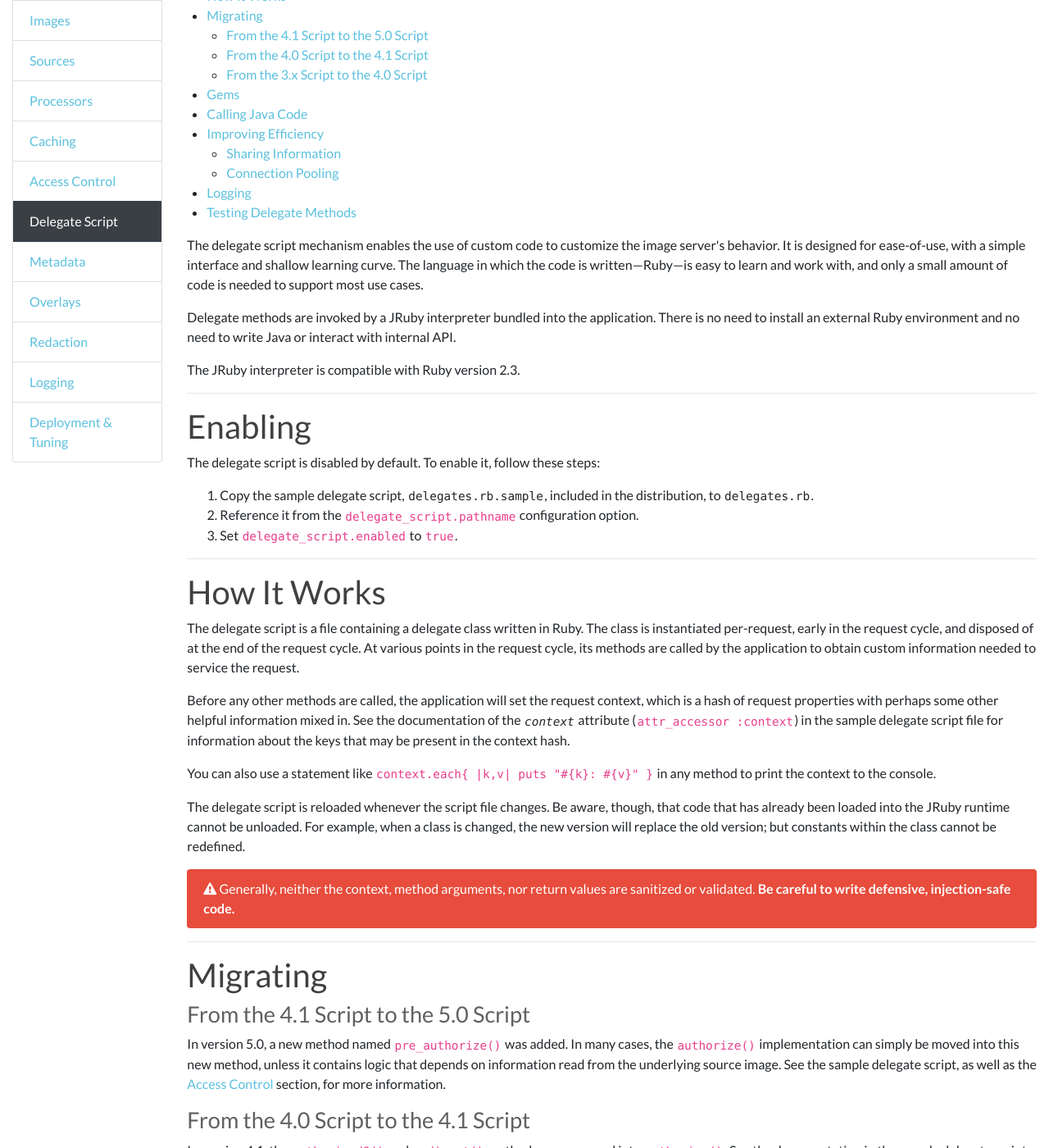
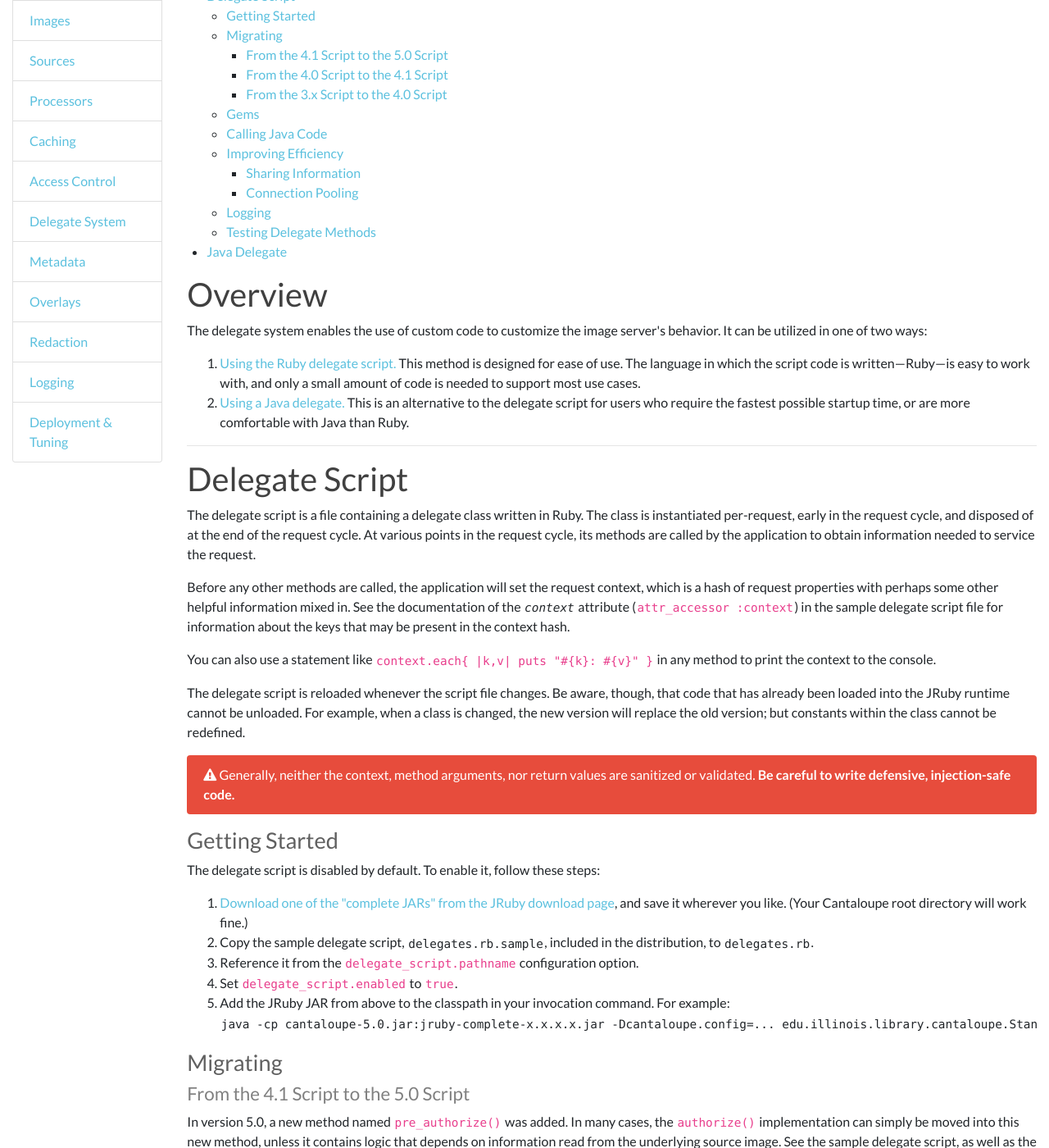
Before and after one commit to cantaloupe-project/cantaloupe-project.github.io, a Jekyll site: the page built from manual/5.0/delegate-system.html, in a window 1280 px wide and 1400 px high, scrolled down 283 px. Shown: the whole window at 82% size. Built offline with Jekyll 4.4.1, drawn with Linux system fonts in a browser that asks for light colours; nearby versions of some CDN libraries; some of the changed text lies outside the part shown.

Commit message:
Document the Java delegate

```diff
--- a/_includes/_manual/_5.0/toc.html
+++ b/_includes/_manual/_5.0/toc.html
@@ -17,7 +17,7 @@
 
     <a class="list-group-item list-group-item-action {% if page.title == 'Access Control' %} active {% endif %}" href="access-control.html">Access Control</a>
 
-    <a class="list-group-item list-group-item-action {% if page.title == 'Delegate Script' %} active {% endif %}" href="delegate-script.html">Delegate Script</a>
+    <a class="list-group-item list-group-item-action {% if page.title == 'Delegate Script' %} active {% endif %}" href="delegate-system.html">Delegate System</a>
 
     <a class="list-group-item list-group-item-action {% if page.title == 'Metadata' %} active {% endif %}" href="metadata.html">Metadata</a>
 
--- a/manual/5.0/access-control.html
+++ b/manual/5.0/access-control.html
@@ -32,7 +32,7 @@
 
 <h2 id="Delegate Methods">Delegate Methods</h2>
 
-<p>The <a href="delegate-script.html">delegate script</a> can be used to implement authorization logic ranging from simple to complex. The <span class="filename">delegates.rb.sample</span> file contains two delegate methods&mdash;<code>pre_authorize()</code> and <code>authorize()</code>&mdash;along with documentation of how they work. By default, they both return <code>true</code>, authorizing all requests.</p>
+<p>The <a href="delegate-system.html">delegate system</a> can be used to implement authorization logic ranging from simple to complex. The <span class="filename">delegates.rb.sample</span> file contains two delegate methods&mdash;<code>pre_authorize()</code> and <code>authorize()</code>&mdash;along with documentation of how they work. By default, they both return <code>true</code>, authorizing all requests.</p>
 
 <p><code>pre_authorize()</code> is a new method in version 5.0. It is called upon all requests to all public endpoints early in the request cycle, before any image has been accessed. This means that it cannot be used to implement authorization policy that depends on information about the source image. However, because it is invoked early, it <strong>should</strong> be used to implement all other authorization logic.</p>
 
--- a/manual/5.0/delegate-script.html
+++ b/manual/5.0/delegate-system.html
@@ -1,13 +1,15 @@
 ---
 layout: manual_5.0
-title: Delegate Script
+title: Delegate System
 ---
 
-<h1>Delegate Script</h1>
+<h1>Delegate System</h1>
 
 <ul class="toc">
-  <li><a href="#Enabling">Enabling</a></li>
-  <li><a href="#How%20It%20Works">How It Works</a></li>
+  <li><a href="#Overview">Overview</a></li>
+  <li><a href="#Delegate%20Script">Delegate Script</a>
+    <ul>
+      <li><a href="#Getting%20Started">Getting Started</a></li>
       <li><a href="#Migrating">Migrating</a>
         <ul>
           <li><a href="#MigratingFrom41To5">From the 4.1 Script to the 5.0 Script</a></li>
@@ -26,30 +28,24 @@
       <li><a href="#Logging">Logging</a></li>
       <li><a href="#Testing%20Delegate%20Methods">Testing Delegate Methods</a></li>
     </ul>
+  </li>
+  <li><a href="Java%20Delegate">Java Delegate</a></li>
+</ul>
 
-<p>The delegate script mechanism enables the use of custom code to customize the image server's behavior. It is designed for ease-of-use, with a simple interface and shallow learning curve. The language in which the code is written&mdash;Ruby&mdash;is easy to learn and work with, and only a small amount of code is needed to support most use cases.</p>
+<h2 id="Overview">Overview</h2>
 
-<p>Delegate methods are invoked by a JRuby interpreter bundled into the application. There is no need to install an external Ruby environment and no need to write Java or interact with internal API.</p>
-
-<p>The JRuby interpreter is compatible with Ruby version 2.3.</p>
-
-<hr>
-
-<h2 id="Enabling">Enabling</h2>
-
-<p>The delegate script is disabled by default. To enable it, follow these steps:</p>
+<p>The delegate system enables the use of custom code to customize the image server's behavior. It can be utilized in one of two ways:</p>
 
 <ol>
-  <li>Copy the sample delegate script, <span class="filename">delegates.rb.sample</span>, included in the distribution, to <span class="filename">delegates.rb</span>.</li>
-  <li>Reference it from the <code>delegate_script.pathname</code> configuration option.</li>
-  <li>Set <code>delegate_script.enabled</code> to <code>true</code>.</li>
+  <li><a href="#Delegate%20Script">Using the Ruby delegate script.</a> This method is designed for ease of use. The language in which the script code is written&mdash;Ruby&mdash;is easy to work with, and only a small amount of code is needed to support most use cases.</a></li>
+  <li><a href="#Java%20Delegate">Using a Java delegate.</a> This is an alternative to the delegate script for users who require the fastest possible startup time, or are more comfortable with Java than Ruby.</li>
 </ol>
 
 <hr>
 
-<h2 id="How It Works">How It Works</h2>
+<h2 id="Delegate%20Script">Delegate Script</h2>
 
-<p>The delegate script is a file containing a delegate class written in Ruby. The class is instantiated per-request, early in the request cycle, and disposed of at the end of the request cycle. At various points in the request cycle, its methods are called by the application to obtain custom information needed to service the request.</p>
+<p>The delegate script is a file containing a delegate class written in Ruby. The class is instantiated per-request, early in the request cycle, and disposed of at the end of the request cycle. At various points in the request cycle, its methods are called by the application to obtain information needed to service the request.</p>
 
 <p>Before any other methods are called, the application will set the request context, which is a hash of request properties with perhaps some other helpful information mixed in. See the documentation of the <var>context</var> attribute (<code>attr_accessor :context</code>) in the sample delegate script file for information about the keys that may be present in the context hash.</p>
 
@@ -62,25 +58,36 @@
   Generally, neither the context, method arguments, nor return values are sanitized or validated. <strong>Be careful to write defensive, injection-safe code.</strong>
 </div>
 
-<hr>
+<h3 id="Getting Started">Getting Started</h2>
 
-<h2 id="Migrating">Migrating</h2>
+<p>The delegate script is disabled by default. To enable it, follow these steps:</p>
 
-<h3 id="MigratingFrom41To5">From the 4.1 Script to the 5.0 Script</h3>
+<ol>
+  <li><a href="https://www.jruby.org/download">Download one of the "complete JARs" from the JRuby download page</a>, and save it wherever you like. (Your Cantaloupe root directory will work fine.)</li>
+  <li>Copy the sample delegate script, <span class="filename">delegates.rb.sample</span>, included in the distribution, to <span class="filename">delegates.rb</span>.</li>
+  <li>Reference it from the <code>delegate_script.pathname</code> configuration option.</li>
+  <li>Set <code>delegate_script.enabled</code> to <code>true</code>.</li>
+  <li>Add the JRuby JAR from above to the classpath in your invocation command. For example:
+    <pre>java -cp cantaloupe-<span class="version">5.0</span>.jar:jruby-complete-x.x.x.x.jar -Dcantaloupe.config=... edu.illinois.library.cantaloupe.StandaloneEntry</pre>
+  </li>
+</ol>
+
+
+<h3 id="Migrating">Migrating</h3>
+
+<h4 id="MigratingFrom41To5">From the 4.1 Script to the 5.0 Script</h4>
 
 <p>In version 5.0, a new method named <code>pre_authorize()</code> was added. In many cases, the <code>authorize()</code> implementation can simply be moved into this new method, unless it contains logic that depends on information read from the underlying source image. See the sample delegate script, as well as the <a href="access-control.html#Delegate%20Script">Access Control</a> section, for more information.</p>
 
-<h3 id="MigratingFrom4To41">From the 4.0 Script to the 4.1 Script</h3>
+<h4 id="MigratingFrom4To41">From the 4.0 Script to the 4.1 Script</h4>
 
 <p>In version 4.1, the <code>authorized?()</code> and <code>redirect()</code> methods were merged into <code>authorize()</code>. See the documentation in the sample delegate script file for more information.</p>
 
-<h3 id="MigratingFrom3To4">From the 3.x Script to the 4.0 Script</h3>
+<h4 id="MigratingFrom3To4">From the 3.x Script to the 4.0 Script</h4>
 
 <p>See the <a href="../4.0/delegate-script.html#Migrating">4.0 user manual</a>.</p>
 
-<hr>
-
-<h2 id="Gems">Gems</h2>
+<h3 id="Gems">Gems</h3>
 
 <p>JRuby can use most Ruby gems, except those that have been built with native extensions. To import a gem, use a <code>require</code> statement:</p>
 
@@ -90,11 +97,9 @@
 
 <p><code>require</code> searches for gems based on the <code>$GEM_PATH</code> environment variable, falling back to <code>$GEM_HOME</code> if that is not defined. If JRuby fails to find your gem, check your <code>$GEM_PATH</code>. If you installed the gem using <code>gem install</code>, check the output of <code>gem env</code> (particularly the "gem paths" section) to see where it might have been installed, and ensure that those locations are present in <code>$GEM_PATH</code>.</p>
 
-<hr>
+<h3 id="Calling Java Code">Calling Java Code</h3>
 
-<h2 id="Calling Java Code">Calling Java Code</h2>
-
-<p>This example uses <a href="https://docs.oracle.com/javase/10/docs/api/java/net/URLConnection.html">URLConnection</a>, which is part of the JDK, to execute an HTTP request, as an alternative to other examples which use Ruby's Net::HTTP library.</p>
+<p>This example uses <a href="https://docs.oracle.com/en/java/javase/11/docs/api/java.base/java/net/URLConnection.html">URLConnection</a>, which is part of the JDK, to execute an HTTP request, as an alternative to other examples which use Ruby's Net::HTTP library.</p>
 
 {% highlight ruby %}
 require 'java'
@@ -133,7 +138,7 @@
     rescue FileNotFoundException => e
       return nil
     rescue => e
-      Java::edu.illinois.library.cantaloupe.script.Logger.error("#{e}", e)
+      Java::edu.illinois.library.cantaloupe.delegate.Logger.error("#{e}", e)
     ensure
       reader&.close
       is&.close
@@ -147,13 +152,11 @@
 
 <p>The whole JDK is at your fingertips, and there's nothing to stop you from using third-party JARs and accessing their API from JRuby. Be careful, though, as JARs may contain code that conflicts with the application's dependencies&mdash;different versions of the same library, for example.</p>
 
-<hr>
-
-<h2 id="Improving Efficiency">Improving Efficiency</h2>
+<h3 id="Improving Efficiency">Improving Efficiency</h3>
 
 <p>Several delegate methods will be called over the course of a single request, and making them as efficient as possible will improve response times. A couple of ways to improve efficiency are:</p>
 
-<h3 id="Sharing Information">Sharing Information</h3>
+<h4 id="Sharing Information">Sharing Information</h4>
 
 <p>Some methods may need to do similar work, which may be expensive. To avoid having to do it twice, a useful technique is to cache the first result. So, rather than doing this:</p>
 
@@ -192,7 +195,7 @@
 end
 {% endhighlight %}
 
-<h3 id="Connection Pooling">Connection Pooling</h3>
+<h4 id="Connection Pooling">Connection Pooling</h4>
 
 <p>Most HTTP clients maintain an internal connection pool automatically, but JDBC adapters do not. When accessing a database via JDBC, consider using a connection pool to improve performance. As of now, there is no &quot;official&quot; provision for this, but some options include:</p>
 
@@ -202,14 +205,14 @@
   <li>Write your own connection pool</li>
 </ol>
 
-<h2 id="Logging">Logging</h2>
+<h3 id="Logging">Logging</h3>
 
 <p>Delegate methods may access a logger that writes to the <a href="logging.html#Application%20Log">application log</a>:</p>
 
 {% highlight ruby %}
 require 'java'
 
-logger = Java::edu.illinois.library.cantaloupe.script.Logger
+logger = Java::edu.illinois.library.cantaloupe.delegate.Logger
 logger.trace 'Hello world'
 logger.debug 'Hello world'
 logger.info 'Hello world'
@@ -222,7 +225,7 @@
 {% highlight ruby %}
 require 'java'
 
-logger = Java::edu.illinois.library.cantaloupe.script.Logger
+logger = Java::edu.illinois.library.cantaloupe.delegate.Logger
 
 begin
   raise 'Goodbye world'
@@ -231,9 +234,7 @@
 end
 {% endhighlight %}
 
-<hr>
-
-<h2 id="Testing Delegate Methods">Testing Delegate Methods</h2>
+<h3 id="Testing Delegate Methods">Testing Delegate Methods</h3>
 
 <p>Delegate methods can be tested by creating an instance of the <code>CustomDelegate</code> class, setting its context to be similar to what the application would set it to, and calling a method:</p>
 
@@ -254,3 +255,11 @@
 <p>This script can then be run on the command line with a command like: <code>ruby test.rb</code>.</p>
 
 <p class="text-info"><i class="fa fa-info-circle"></i> The <span class="filename">ruby</span> command will normally invoke the standard ("MRI") Ruby interpreter, and not the JRuby interpreter. While they mostly work pretty similar, <strong>gems with platform-native extensions won't work in JRuby</strong>. Consider installing a standalone <a href="http://jruby.org">JRuby interpreter</a> and test with that instead. (Something like <a href="http://rvm.io/">RVM</a> can make it easier to switch between different versions of the Ruby interpreter.)</p>
+
+<hr>
+
+<h2 id="Java Delegate">Java Delegate</h2>
+
+<p>The Java delegate system was introduced in version 5.0. It relies on a delegate class that is very similar to the one used in the <a href="#Delegate%20Script">delegate script system</a>, but instead written in Java (or some other JVM language), compiled, and packed into a JAR file. Cantaloupe relies on the JDK's <a href="https://docs.oracle.com/en/java/javase/11/docs/api/java.base/java/util/ServiceLoader.html">ServiceLoader</a> to auto-discover the delegate class and then instantiate and use it in the same way the Ruby version is used.</p>
+
+<p>Unlike the delegate script, a sample Java delegate is not bundled with the application. Instead, refer to the <a href="https://github.com/cantaloupe-project/sample-java-delegate">sample Java delegate</a>, which provides a minimal working example.</p>
--- a/manual/5.0/endpoints.html
+++ b/manual/5.0/endpoints.html
@@ -92,7 +92,7 @@
 
 <h5 id="Additional Information Response Keys">Additional Information Response Keys</h5>
 
-<p>Custom keys can be added to the information JSON response, such as to declare <a href="https://iiif.io/api/annex/services/">service profiles</a> or add a <a href="https://iiif.io/api/image/3.0/#56-rights">rights statement</a>. The <a href="delegate-script.html">delegate script</a> needs to implement the <code>extra_iiif3_information_response_keys()</code> method. An example implementation follows:</p>
+<p>Custom keys can be added to the information JSON response, such as to declare <a href="https://iiif.io/api/annex/services/">service profiles</a> or add a <a href="https://iiif.io/api/image/3.0/#56-rights">rights statement</a>. The <a href="delegate-system.html">delegate class</a> needs to implement the <code>extra_iiif3_information_response_keys()</code> method. An example implementation follows:</p>
 
 {% highlight ruby %}
 class CustomDelegate
@@ -159,7 +159,7 @@
 
 <h5 id="Additional Information Response Keys">Additional Information Response Keys</h5>
 
-<p>Custom keys can be added to the information JSON response, such as to declare <a href="https://iiif.io/api/annex/services/">service profiles</a> or, beginning in Image API 2.1, an optional rights statement and/or logo. The <a href="delegate-script.html">delegate script</a> needs to implement the <code>extra_iiif2_information_response_keys()</code> method. An example implementation follows:</p>
+<p>Custom keys can be added to the information JSON response, such as to declare <a href="https://iiif.io/api/annex/services/">service profiles</a> or, beginning in Image API 2.1, an optional rights statement and/or logo. The <a href="delegate-system.html">delegate class</a> needs to implement the <code>extra_iiif2_information_response_keys()</code> method. An example implementation follows:</p>
 
 {% highlight ruby %}
 class CustomDelegate
--- a/manual/5.0/redaction.html
+++ b/manual/5.0/redaction.html
@@ -29,7 +29,7 @@
   </div>
 </div>
 
-<p>The redaction feature works via the <a href="delegate-script.html">delegate script</a>. With the delegate script enabled, <code>redactions.enabled</code> must be set to <code>true</code> in the configuration file. The delegate script must implement a method called <code>redactions()</code> that returns an array of source image redaction coordinates in response to a particular request.</p>
+<p>The redaction feature works via the <a href="delegate-system.html">delegate system</a>. With the delegate script enabled, <code>redactions.enabled</code> must be set to <code>true</code> in the configuration file. The delegate script must implement a method called <code>redactions()</code> that returns an array of source image redaction coordinates in response to a particular request.</p>
 
 <h2 id="Example">Example</h2>
 
```
Also changed, not shown: manual/5.0/sources.html (+6 -6 lines). Lines whose indentation alone changed are shown as unchanged.
